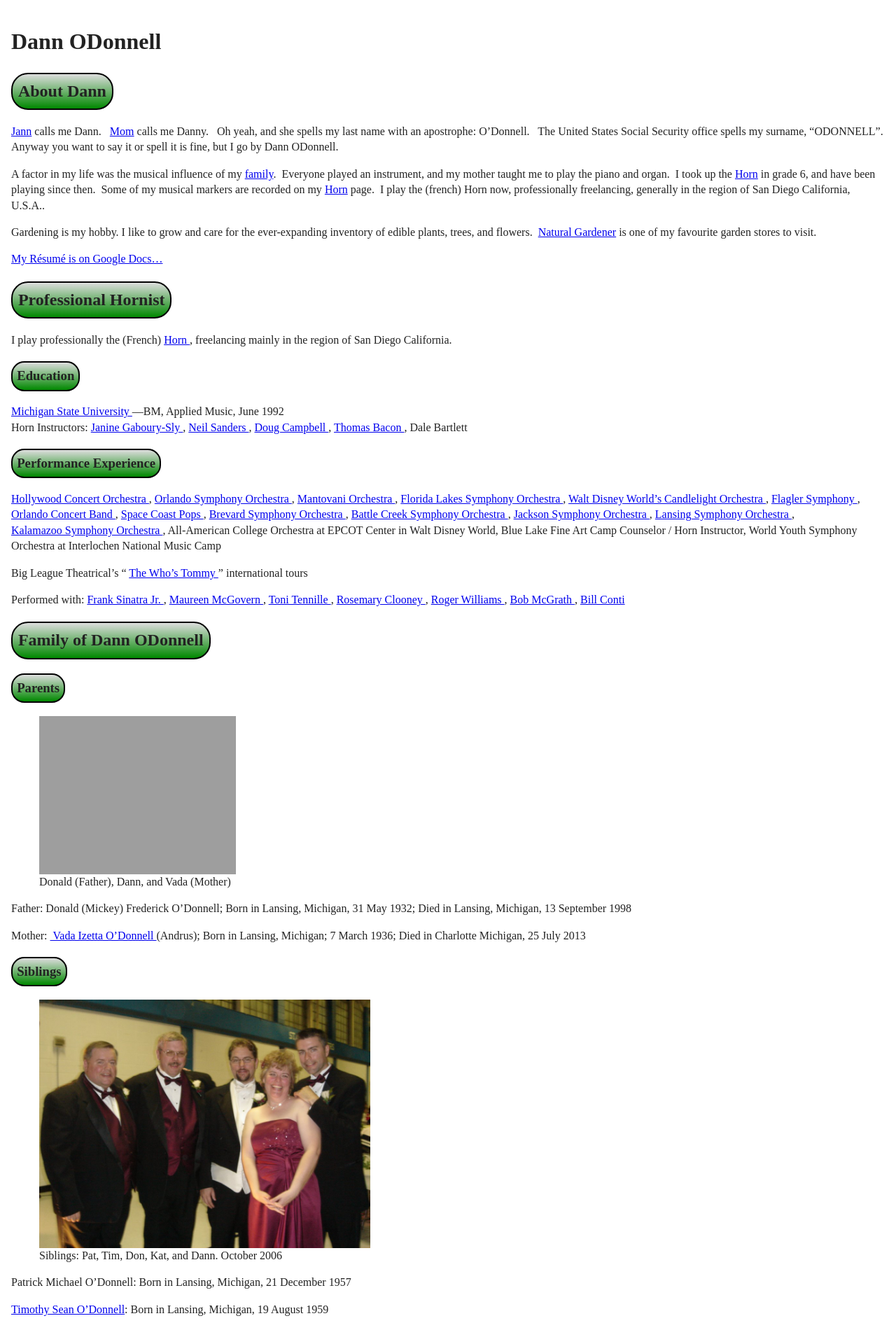
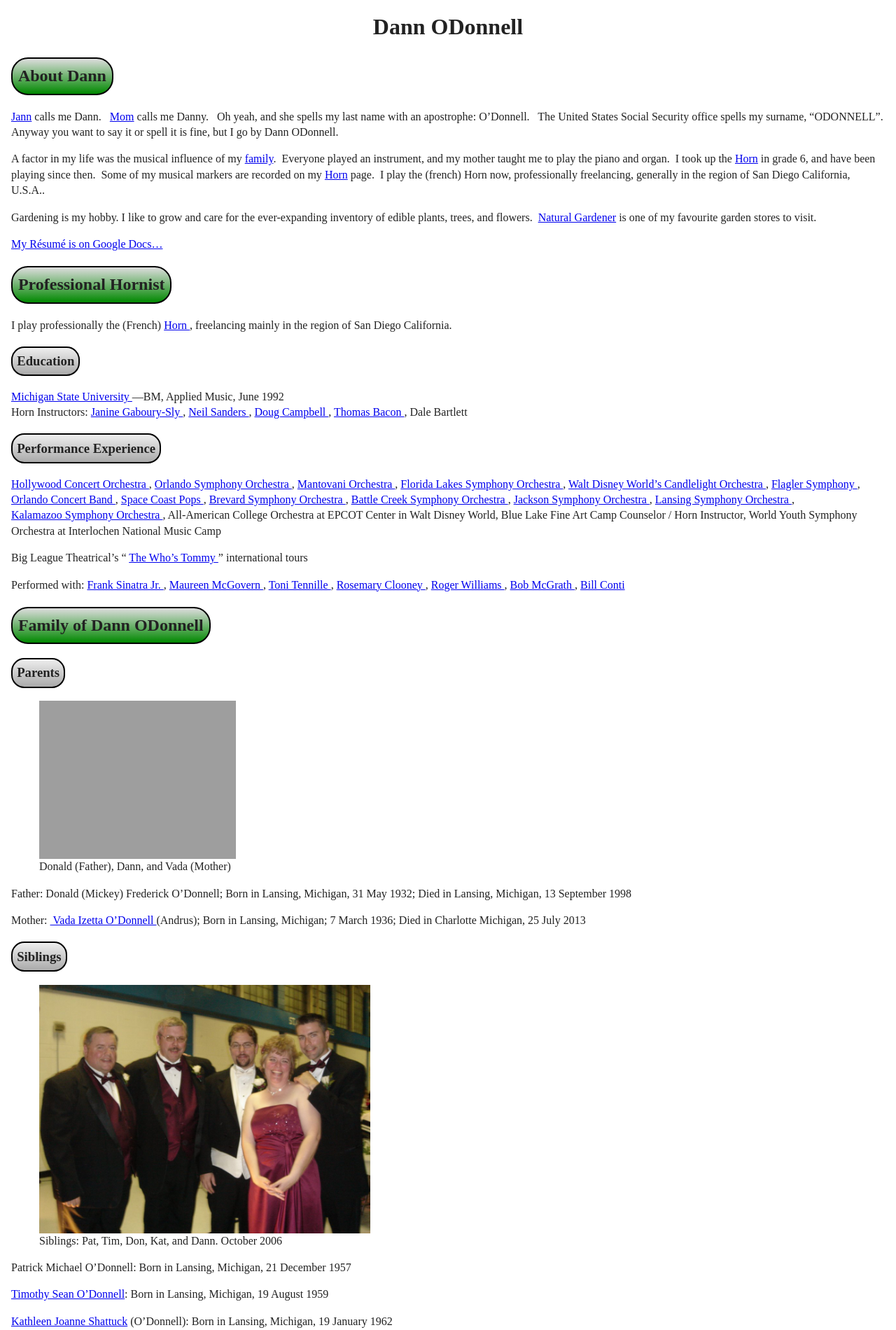
Before and after one commit to danocorno/mooboo, a Jekyll site: the page index.htm, which Jekyll copies as it is, in a window 1280 px wide. Shown: the top 1900 px of the page at 70% size. Built offline with Jekyll 4.4.1, drawn with Linux system fonts in a browser that asks for light colours; grey boxes are pictures that could not be loaded.

Commit message:
Update custom.css

```diff
--- a/css/custom.css
+++ b/css/custom.css
@@ -4,8 +4,12 @@
 body{
   padding:1em;
 }
-h1{font-family: 'Pacifico', cursive;}
-h2, h3, h4{
+h1{
+  font-family: 'Pacifico', cursive;
+      margin-top: 0;
+      text-align: center
+}
+h2{
 background: #080; /* Old browsers */
 background: -moz-linear-gradient(top, #ddd 0%, #080 100%); /* FF3.6-15 */
 background: -webkit-linear-gradient(top, #ddd 0%, #080 100%); /* Chrome10-25,Safari5.1-6 */
@@ -19,3 +23,17 @@ border: 2px solid #000;
 padding: 0.33em;
 width: fit-content;
 }
+h3, h4{
+  background: #ddd; /* Old browsers */
+  background: -moz-linear-gradient(top, #eee 0%, #aaa 100%); /* FF3.6-15 */
+  background: -webkit-linear-gradient(top, #eee 0%, #aaa 100%); /* Chrome10-25,Safari5.1-6 */
+  background: linear-gradient(to bottom, #eee 0%,#aaa 100%); /* W3C, IE10+, FF16+, Chrome26+, Opera12+, Safari7+ */
+  filter: progid:DXImageTransform.Microsoft.gradient( startColorstr='#eee', endColorstr='#aaa',GradientType=0 ); /* IE6-9 */
+  -moz-border-radius: 1em;
+  -webkit-border-radius: 1em;
+  -khtml-border-radius: 1em;
+  border-radius: 1em;
+  border: 2px solid #000;
+  padding: 0.33em;
+  width: fit-content;
+ }
```
